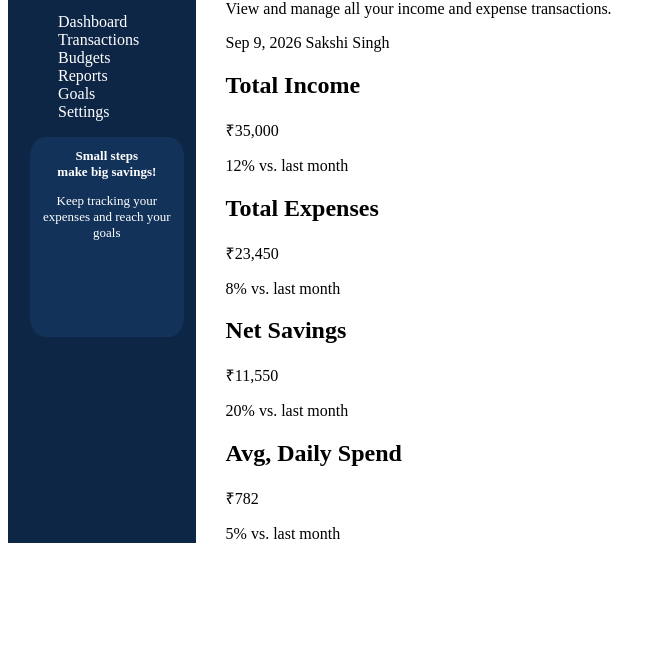
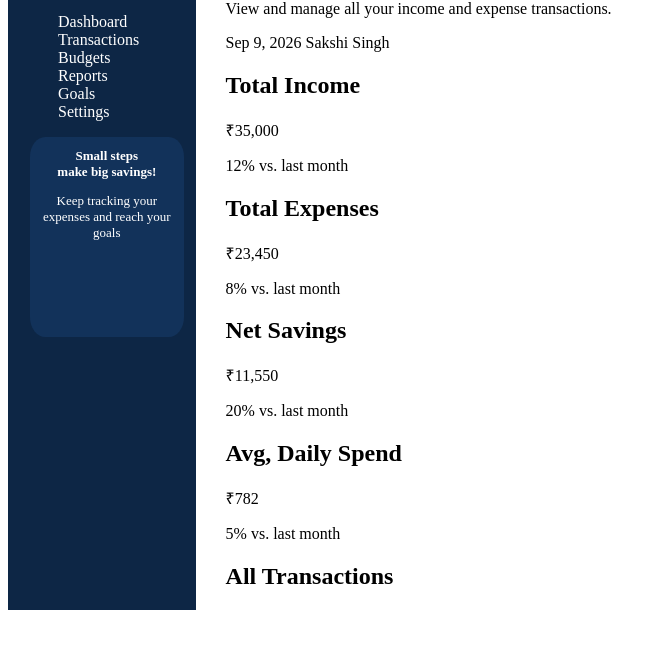
Before and after one commit to sakshi03-git/Smart-Expense-Tracker, a plain HTML site: page transactions.html in a window 1280 px wide. Shown: the part 88-736 px from the top of the page, without its empty margins (0-663 px from the left). Drawn offline with Linux system fonts and the light colour scheme.

Commit message:
feat: transaction added

```diff
--- a/transactions.html
+++ b/transactions.html
@@ -59,7 +59,9 @@
                <span>5% vs. last month</span>
             </article>
           </section>
-
+          <section>
+            <h2>All Transactions</h2>
+          </section>
         </main>
         </div>
         </body>
```
